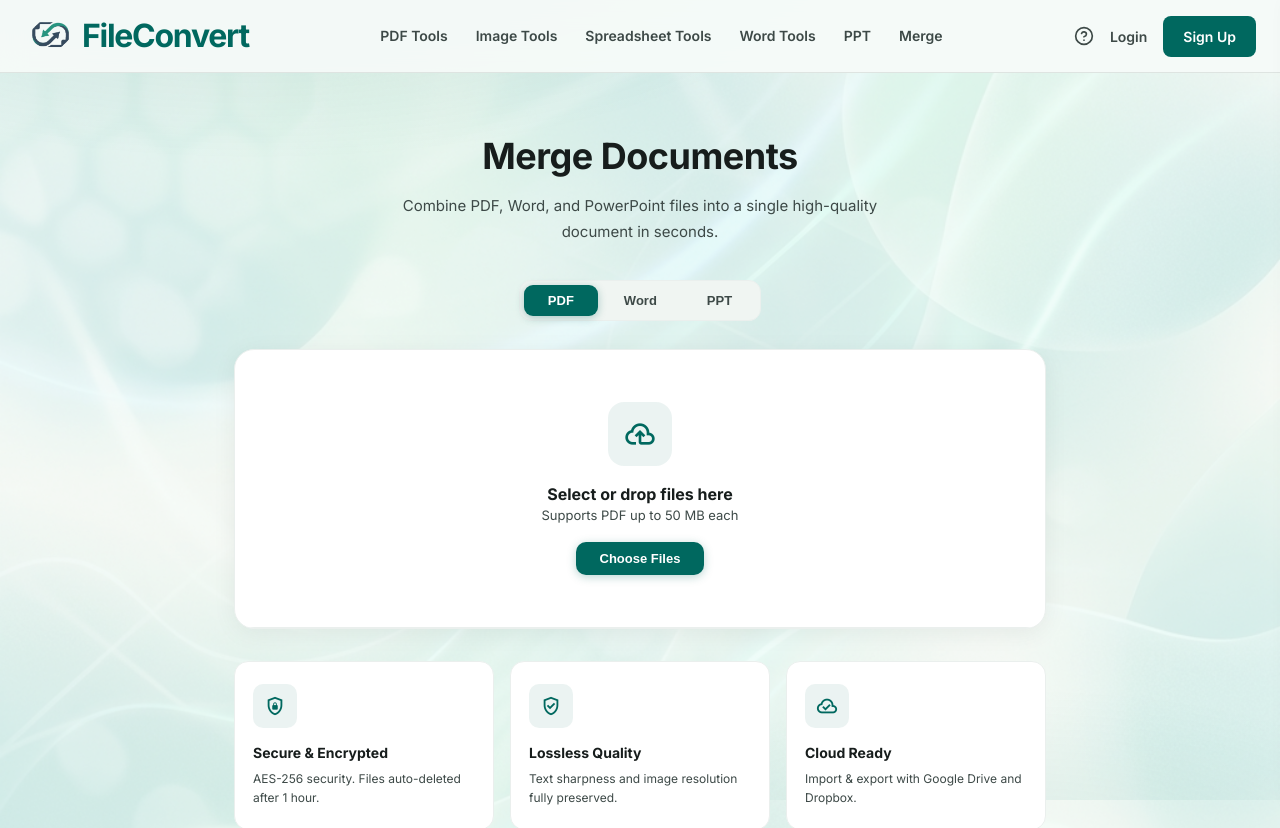
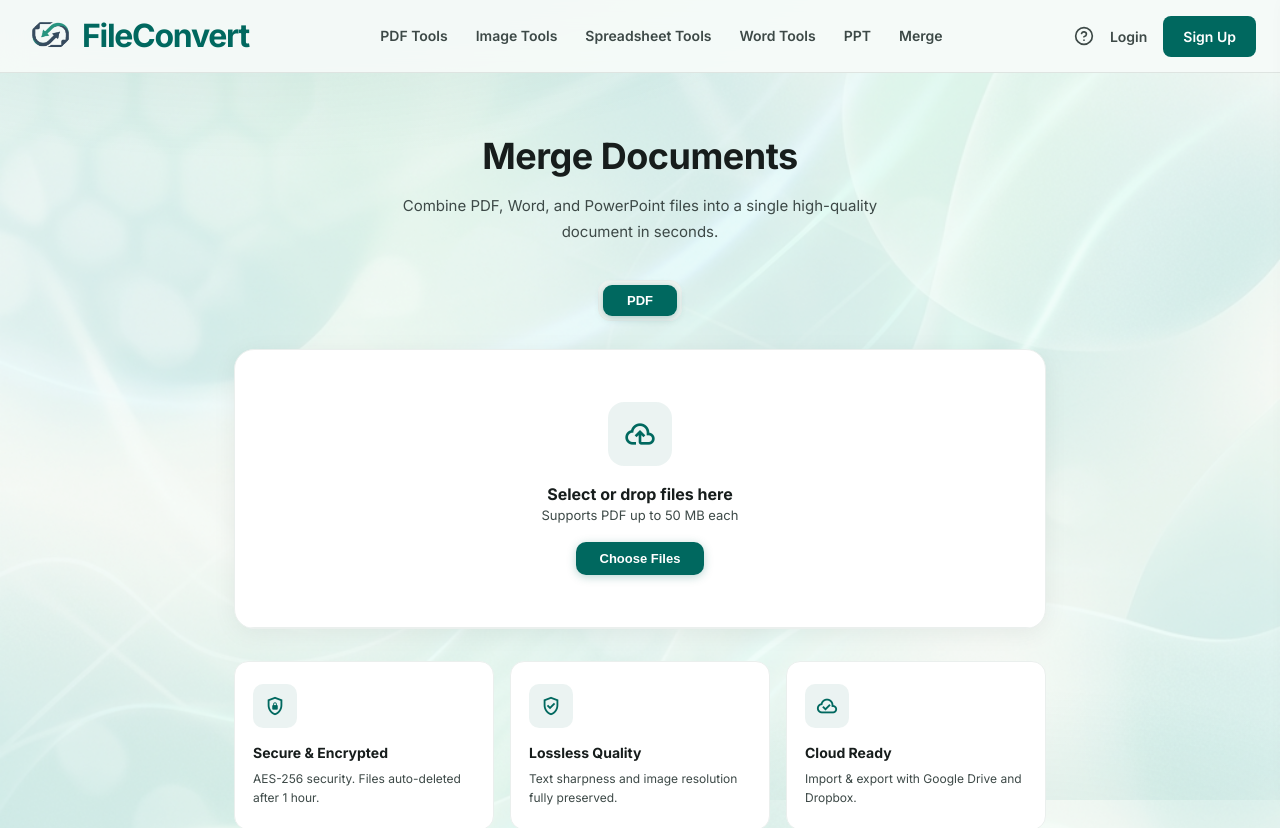
Before and after one commit to Skedare240507/FileConvert, a Next.js app: page /convert/merge in a window 1280 px wide. Shown: the top 828 px of the page. Built offline with nearby package versions, Linux system fonts and the light colour scheme.

Commit message:
feat: restrict merge page to only PDF files

```diff
--- a/app/convert/merge/page.tsx
+++ b/app/convert/merge/page.tsx
@@ -15,14 +15,10 @@ interface UploadedFile {
 
 const TAB_LABELS: { key: FileTab; label: string }[] = [
   { key: 'pdf', label: 'PDF' },
-  { key: 'word', label: 'Word' },
-  { key: 'ppt', label: 'PPT' },
 ];
 
 const ACCEPT_MAP: Record<FileTab, string> = {
   pdf: '.pdf',
-  word: '.doc,.docx',
-  ppt: '.ppt,.pptx',
 };
 
 function formatSize(bytes: number): string {
@@ -190,9 +186,7 @@ export default function MergePage() {
             <div>
               <p className={styles.dropzoneTitle}>Select or drop files here</p>
               <p className={styles.dropzoneHint}>
-                {activeTab === 'pdf' && 'Supports PDF up to 50 MB each'}
-                {activeTab === 'word' && 'Supports .doc & .docx up to 50 MB each'}
-                {activeTab === 'ppt' && 'Supports .ppt & .pptx up to 50 MB each'}
+                Supports PDF up to 50 MB each
               </p>
             </div>
             <button className={styles.chooseBtn} type="button">Choose Files</button>
```
